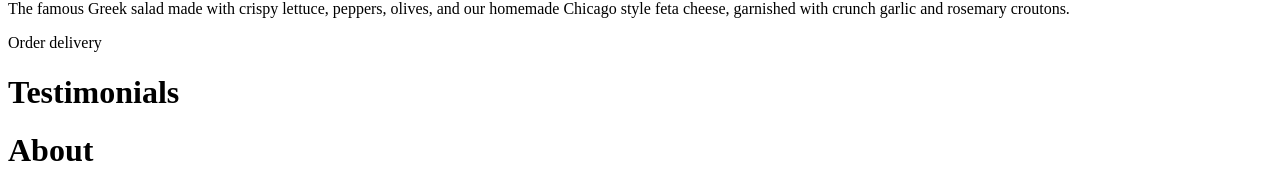
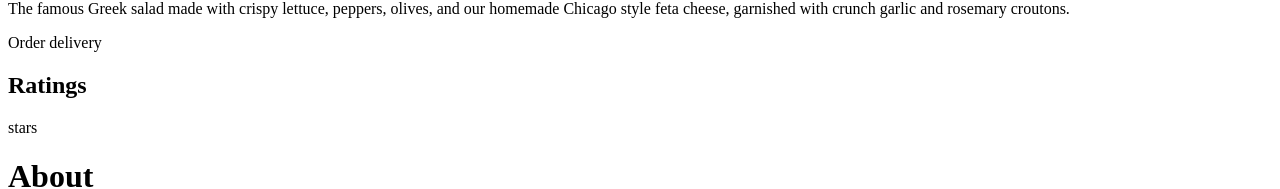
Before and after one commit to savvystrider/little-lemon-capstone, a React (Vite) app: page / in a window 1280 px wide. Shown: the part 1121-1310 px from the top of the page. Built offline with nearby package versions, Linux system fonts and the light colour scheme.

Commit message:
adds structure and placeholder for testimonials

```diff
--- a/src/components/Testimonials.jsx
+++ b/src/components/Testimonials.jsx
@@ -1,3 +1,11 @@
 export default function Testimonials() {
-  return <h1>Testimonials</h1>;
+  return (
+    <section className="testimonials">
+      <div className="testimonial">
+        <h2>Ratings</h2>
+        <img src="" alt="" />
+        <span>stars</span>
+      </div>
+    </section>
+  );
 }
```
